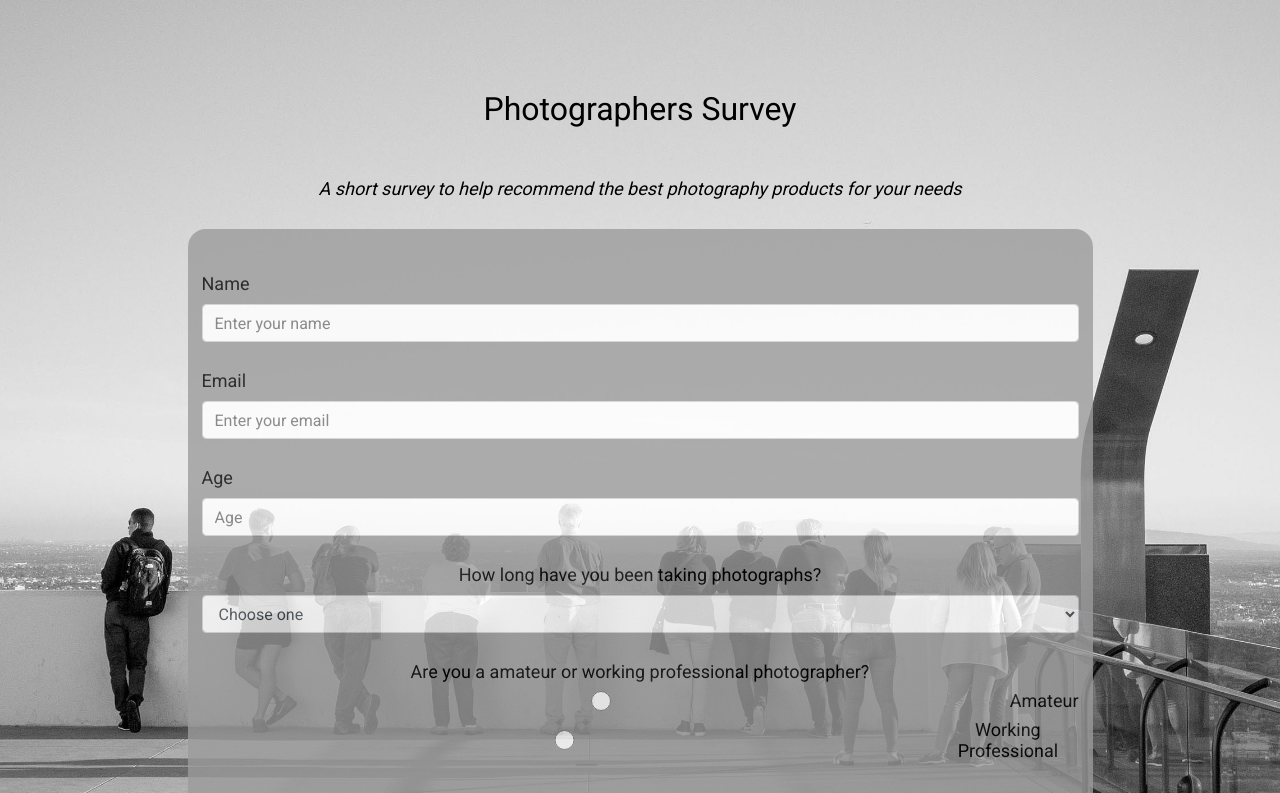
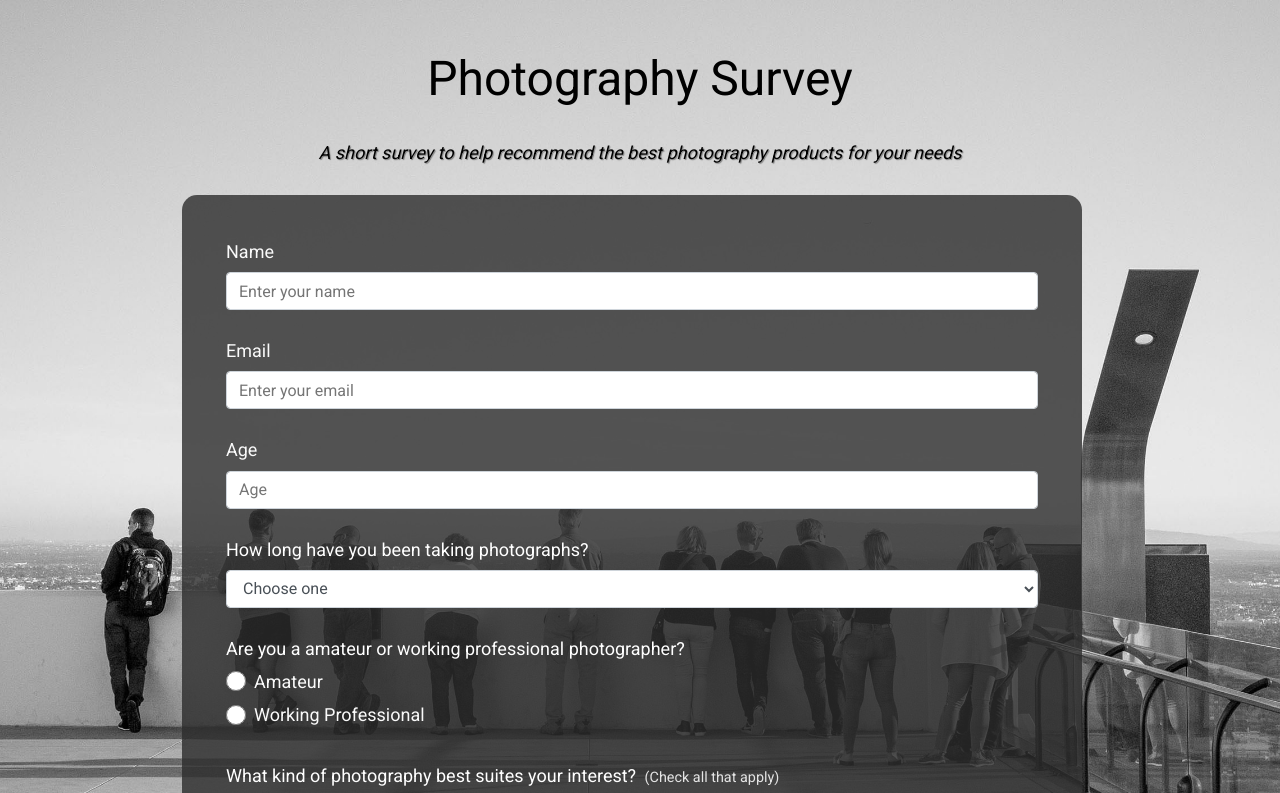
Before and after one commit to BenShigeruClark/survey-form, a plain HTML site: page index.html in a window 1280 px wide. Shown: the top 793 px of the page. Drawn offline with Linux system fonts and the light colour scheme.

Commit message:
survey form complete

```diff
--- a/css/index.css
+++ b/css/index.css
@@ -1,35 +1,57 @@
+:root {
+  --color-white: #f3f3f3;
+  --color-darkblue: #fafafa;
+  --color-darkgrey-alpha: rgba(44, 44, 44, 0.8);
+}
+
+*,
+*::before,
+*::after {
+  box-sizing: border-box;
+}
+
+
 body {
+  font-size: 1rem;
+  font-weight: 400;
+  line-height: 1.4;
+  color: var(--color-darkblue);
+  margin: 0;
   font-family: 'Open Sans', sans-serif;
   font-family: 'Roboto', sans-serif;
-  background-image: url("../img/benClarkPort2020-4894.jpg");
   height: 100%;
   background-position: center;
   background-size: cover;
   background-repeat: no-repeat;
-  /* display: block; */
   background-attachment: fixed;
+}
+
+body::before {
   content: '';
   position: fixed;
   top: 0;
   left: 0;
   height: 100%;
   width: 100%;
-  z-index: -1
+  z-index: -1;
+  background: rgb(83, 83, 83);
+  background-image: url("../img/benClarkPort2020-4894.jpg");
+  background-size: cover;
+  background-repeat: no-repeat;
+  background-position: center;
 }
 
 h1 {
   font-weight: 400;
   line-height: 1.2;
+  color: black;
 }
 
 p {
   font-size: 1.125rem;
-}
-
-h1,
-p {
+  color: white;
   margin-top: 0;
-  margin-bottom: 0.5rem;
+  margin-bottom: 0.5rem
 }
 
 label {
@@ -39,37 +61,71 @@ label {
   margin-bottom: 0.5rem;
 }
 
+input,
+button,
+select,
+textarea {
+  margin: 0;
+  font-family: inherit;
+  font-size: inherit;
+  line-height: inherit;
+}
+
+button {
+  border: none;
+}
+
 .container {
   width: 100%;
   margin: 3.125rem auto 0 auto;
-  text-align: center;
-  position: fixed;
-  overflow-y: scroll;
-  top: 0; right: 0; bottom: 0; left: 0;
+  border-radius: 15px;
 }
 
-#survey-form {
-  background: rgb(156, 156, 156);
-  opacity: 0.8;
-  width: 885px;
-  text-align: center;
-  margin: auto;
-  border-radius: 18px;
+@media (min-width: 576px) {
+  .container {
+    max-width: 540px;
+  }
 }
 
-.form-control {
-  margin-top: 10px;
+@media (min-width: 768px) {
+  .container {
+    max-width: 720px;
+  }
 }
 
-/* .form-group {
-  font-size: 1.2em;
-  position: relative;
-  margin: 0 auto;
-  padding: 1em;
-  box-sizing: border-box;
-  display: grid;
-  grid-gap: 20px;
-} */
+.header {
+  padding: 0 0.625rem;
+  margin-bottom: 1.875rem;
+}
+
+.description {
+  color: black;
+  font-style: italic;
+  font-weight: 200;
+  text-shadow: 1px 1px 1px rgba(0, 0, 0, 0.4);
+}
+
+.clue {
+  margin-left: 0.25rem;
+  font-size: 0.9rem;
+  color: #e4e4e4;
+}
+
+.text-center {
+  text-align: center;
+}
+
+form {
+  background: var(--color-darkgrey-alpha);
+  padding: 2.5rem 0.625rem;
+  border-radius: 15px;
+}
+
+@media (min-width: 480px) {
+  form {
+    padding: 2.5rem;
+  }
+}
 
 .form-group {
   margin: 0 auto 1.25rem auto;
@@ -92,25 +148,15 @@ label {
 .form-control:focus {
   border-color: #98b7d8;
   outline: 0;
-  box-shadow: 0 0 0 0.2rem rgba(0, 123, 255, 0.25);
+  box-shadow: 0 0 0 0.2rem rgba(95, 95, 95, 0.747);
 }
 
 .input-radio,
 .input-checkbox {
   display: inline-block;
-  margin-right: 0.625rem;
+  margin-right: 0.500rem;
   min-height: 1.25rem;
   min-width: 1.25rem;
-}
-
-input {
-  width: 100%;
-  padding: 12px 20px;
-  margin: 8px 0;
-  display: inline-block;
-  border: 1px solid #ccc;
-  border-radius: 8px;
-  box-sizing: border-box;
 }
 
 .input-textarea {
@@ -120,58 +166,26 @@ input {
   resize: vertical;
 }
 
-/* label {
-  float: left;
-  position: absolute;
-  top: 200px;
-  left: 200px;
-  margin-left: 20px;
- }   */
-
-input,
-button,
-select,
-textarea {
-  margin: 0;
-  font-family: inherit;
-  font-size: inherit;
-  line-height: inherit;
-}
-
-button {
-  border: none;
-}
-
- form {
-   /* max-width: 900px; */
-   /* margin-left: auto;
-   margin-right: auto;
-   text-align: right; */
-   padding: 2.5rem 0.625rem;
-   border-radius: 0.25rem;
- }
-
-#title {
-  margin: 30px;
-  padding: 10px
-}
-
-#description {
-  margin: 20px;
-  padding: 10px;
-  font-style: italic;
-}
-
 .submit-button {
   display: block;
   width: 100%;
   padding: 0.75rem;
-  background: var(gray);
-  color: inherit;
+  background: var(rgb(88, 88, 88));
+  color: black;
   border-radius: 10px;
   cursor: pointer;
 }
 
-.text-center {
-  text-align: center;
+#submit {
+  background-color: rgb(201, 201, 201);
 }
+
+#survey-form {
+  width: 900px;
+  left: 50%;
+  margin-left: -98px;
+}
+
+#title {
+  font-size: 3rem;
+}
--- a/index.html
+++ b/index.html
@@ -9,7 +9,7 @@
   <body>
           <div class="container">
             <header class="header">
-              <h1 id="title" class="text-center">Photographers Survey</h1>
+              <h1 id="title" class="text-center">Photography Survey</h1>
               <p id="description" class="description text-center">A short survey to help recommend the best photography products for your needs</p>
             </header>
             <form id="survey-form">
@@ -136,7 +136,7 @@
                   <input type="text" name="camera-system" id="camera" class="form-control" placeholder="camera manufacturer" required>
                 </div>
                 <div class="form-group">
-                  <p>Do you also shoot pictures with your mobile device or cell phone?</p>
+                  <p>Do you also enjoy shooting pictures with your mobile device or cell phone?</p>
                   <label>
                     <input name="user-recommend" value="yes" type="radio" class="input-radio" checked>
                     Yes
```
